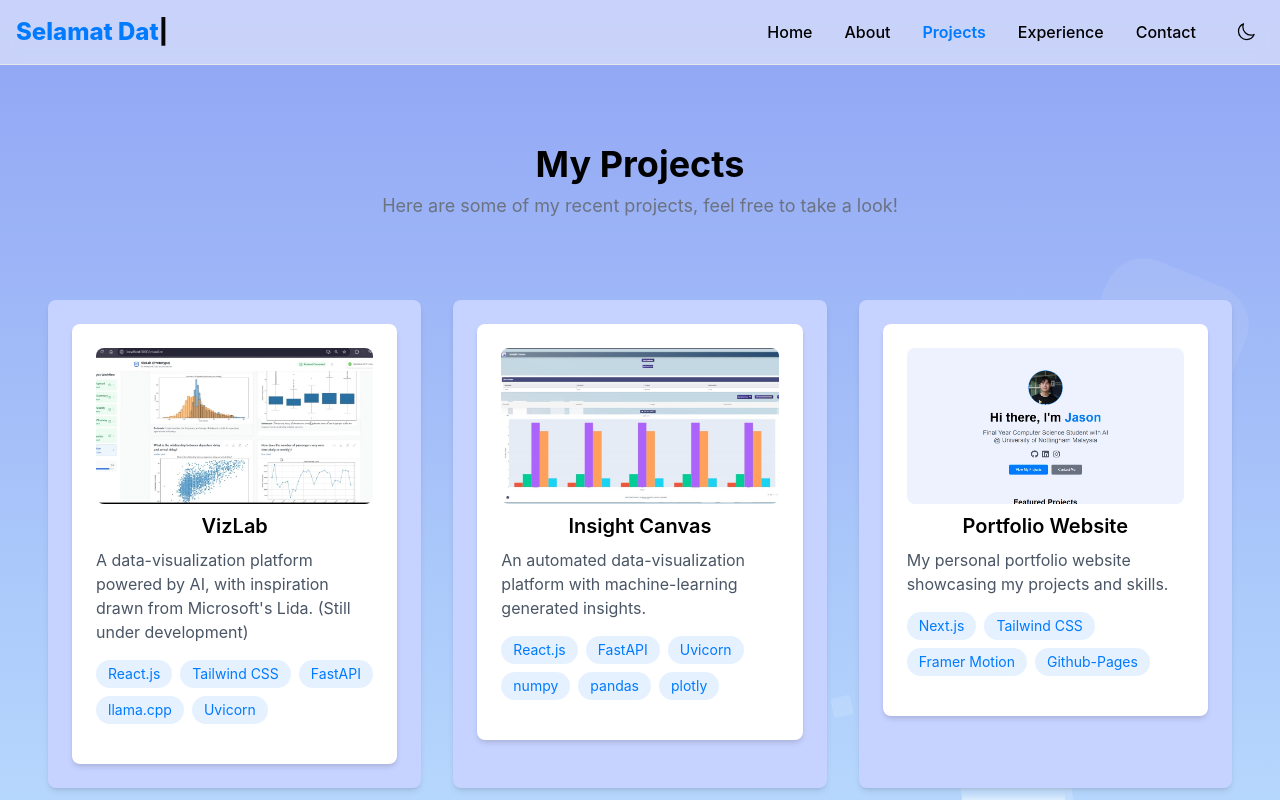
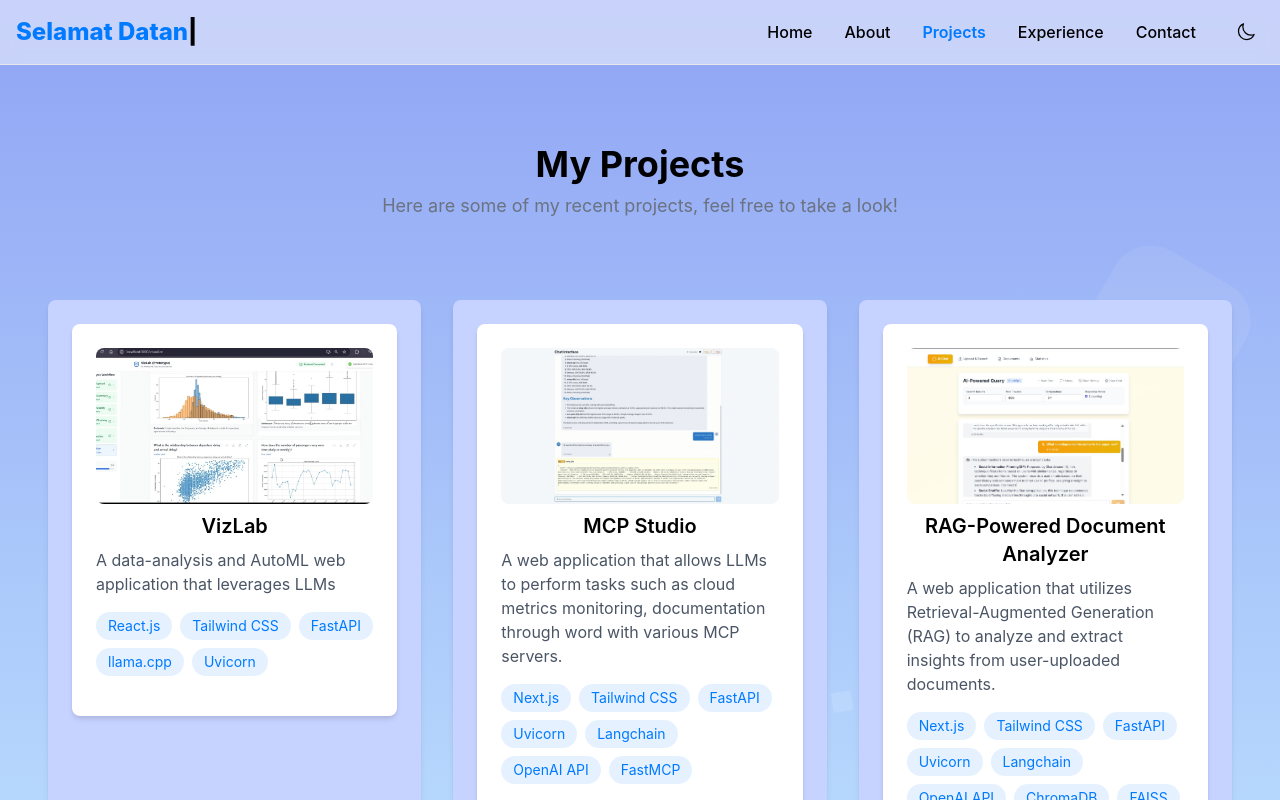
Before and after one commit to jkgithub02/my_portfolio, a Next.js app: page /projects in a window 1280 px wide. Shown: the top 800 px of the page. Built offline with nearby package versions, Linux system fonts and the light colour scheme.

Commit message:
updated projects section

```diff
--- a/src/content/experience.ts
+++ b/src/content/experience.ts
@@ -3,12 +3,16 @@ import { Experience } from "@/types";
 export const experiences: Experience[] = [
     {
         position: "Technical Account Manager (Intern)",
-        start: "July 2025",
-        end: "Present",
-        year: "",
+        start: "July",
+        end: "September",
+        year: "2025",
         company: "Alibaba Cloud",
         description: [
-            "[Job responsibilities still under progress]"
+            "Conducted competitive analysis of major AI platforms (Alibaba Cloud, Azure, AWS, Google Cloud), identifying key differentiators that informed internal product positioning.",
+            "Gained in-depth practical experience in cloud infrastructure management, covering compute, networking, security, automation, and containerization workflows.",
+            "Supported real customers by resolving technical inquiries and providing clear, effective solutions.",
+            "Built and deployed two production-ready AI applications: a RAG-based web app and a custom MCP-integrated system for real-time cloud metrics, enhancing operational efficiency and AI observability.",
+            "Achieved four Alibaba Cloud professional certifications, validating technical expertise across cloud architecture and generative AI technologies"
         ],
     },
     {
--- a/src/content/projects.ts
+++ b/src/content/projects.ts
@@ -4,11 +4,27 @@ import { getImagePath } from "@/app/utils/imagePath";
 export const projects: Project[] = [
   {
     title: 'VizLab',
-    description: 'A data-visualization platform powered by AI, with inspiration drawn from Microsoft\'s Lida. (Still under development)',
+    description: 'A data-analysis and AutoML web application that leverages LLMs',
     technologies: ['React.js', 'Tailwind CSS', 'FastAPI', 'llama.cpp', 'Uvicorn'],
     githubLink: 'https://github.com',
     demoLink: 'https://demo.com',
     image: getImagePath('/projects/vizlab.jpg'),
+  },
+  {
+    title: 'MCP Studio',
+    description: 'A web application that allows LLMs to perform tasks such as cloud metrics monitoring, documentation through word with various MCP servers.',
+    technologies: ['Next.js', 'Tailwind CSS', 'FastAPI', 'Uvicorn', 'Langchain', 'OpenAI API', 'FastMCP'],
+    githubLink: 'https://github.com',
+    demoLink: 'https://demo.com',
+    image: getImagePath('/projects/mcp.jpeg'),
+  },
+    {
+    title: 'RAG-Powered Document Analyzer',
+    description: 'A web application that utilizes Retrieval-Augmented Generation (RAG) to analyze and extract insights from user-uploaded documents.',
+    technologies: ['Next.js', 'Tailwind CSS', 'FastAPI', 'Uvicorn', 'Langchain', 'OpenAI API', 'ChromaDB', 'FAISS'],
+    githubLink: 'https://github.com',
+    demoLink: 'https://demo.com',
+    image: getImagePath('/projects/rag.jpeg'),
   },
   {
     title: 'Insight Canvas',
```
Also changed, not shown: public/projects/mcp.jpeg (added), public/projects/rag.jpeg (added).
